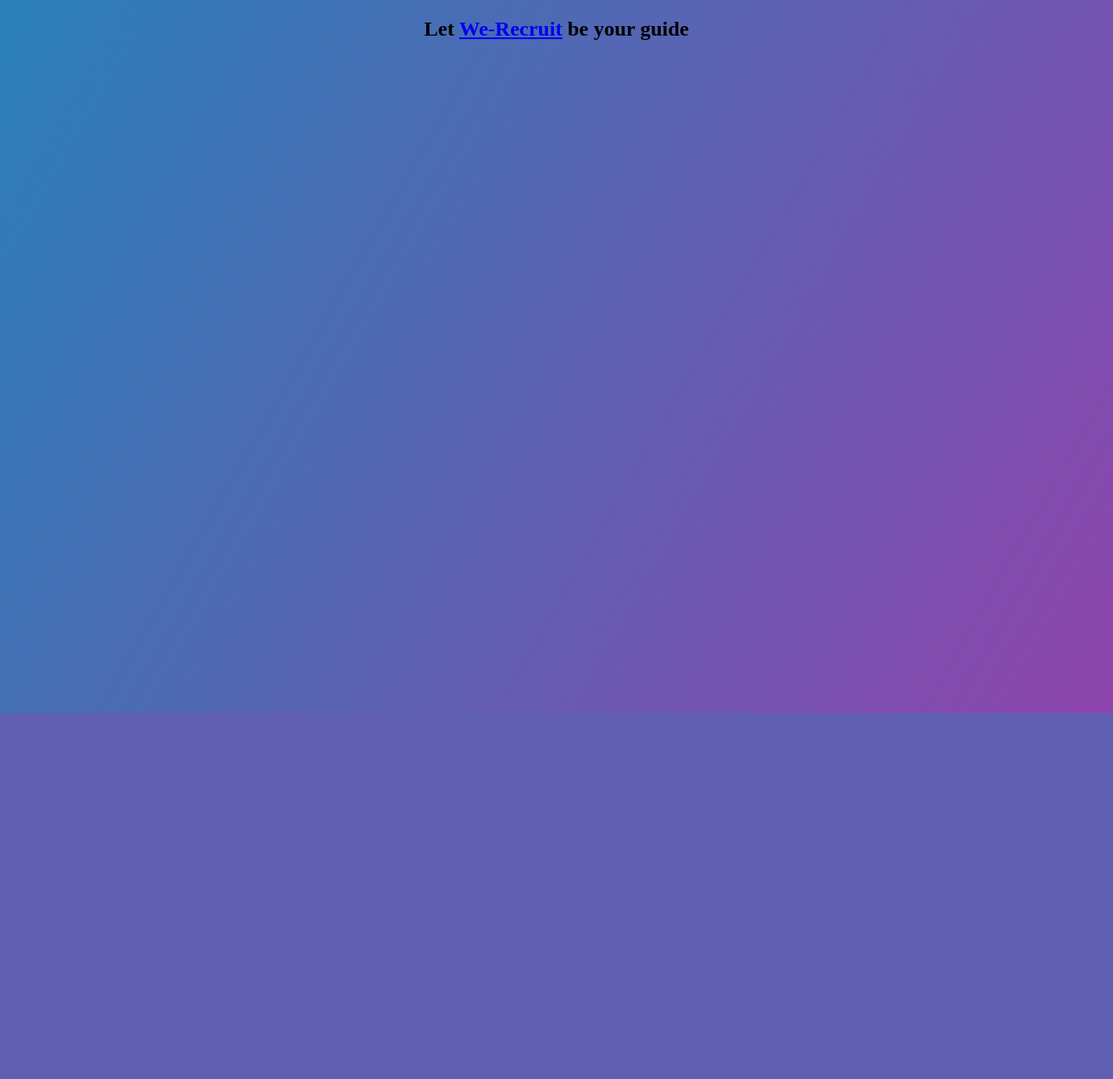
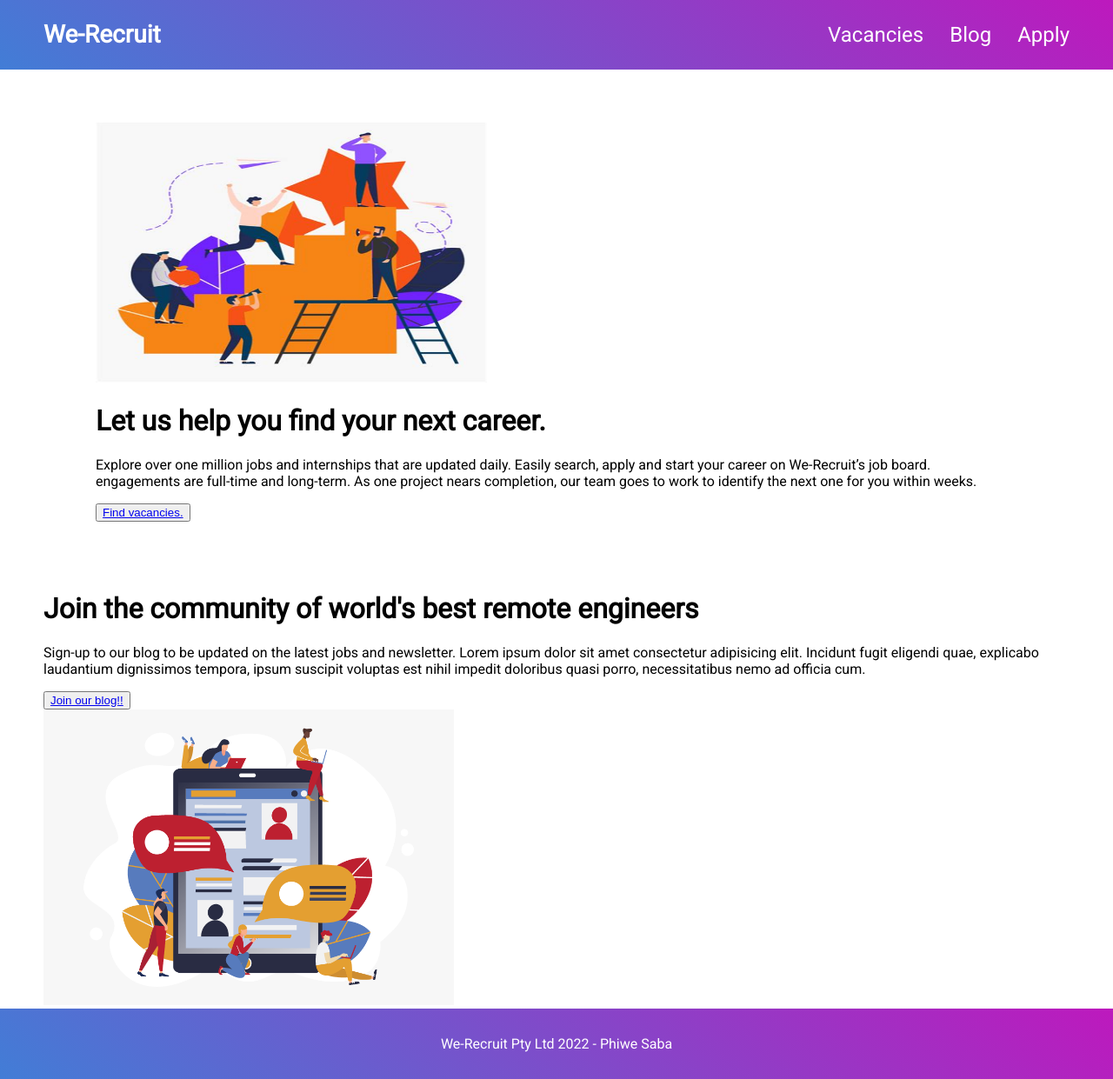
Before and after one commit to phiwe-saba/We-Recruit-website, a PHP site: page /blog.html in a window 1280 px wide. Shown: the whole page at 87% size. Before the commit the page ends 820 px from the top, so only its background shows below. Run offline with PHP 8.4, Linux system fonts and the light colour scheme.

Commit message:
worked on the blog and vacancies section.

```diff
--- a/blog.html
+++ b/blog.html
@@ -8,8 +8,43 @@
     <title>We-Recruit | Blog</title>
 </head>
 <body>
-    <div class="container">
-        <h2>Let <span> <a href="index.html">We-Recruit</a></span> be your guide</h2>
+    <div class="navbar">
+        <nav class="container">
+            <div class="logo"> <a href="./index.html">We-Recruit</a></div>
+            <ul>
+                <li id="header-links"><a href="vacancies.html">Vacancies</a></li>
+                <li id="header-links"><a href="blog.html">Blog</a></li>
+                <li id="header-links"><a href="application.html">Apply</a></li>
+            </ul>
+        </nav>
     </div>
+
+    <div class="body-section">
+        <div class="container">
+            <img src="./images/growth.jpg">
+            <div>
+                <h1>Let us help you find your next career.</h1>
+                <p>Explore over one million jobs and internships that are updated daily.
+                   Easily search, apply and start your career on We-Recruit’s job board.
+                   engagements are full-time and long-term. As one project nears completion, our team goes to work to identify the next one for you within weeks.
+                </p>
+                <button><a href="vacancies.html">Find vacancies.</a></button>
+            </div>
+        </div>
+    </div>
+    <div class="blog-section">
+        <div class="container">
+            <div>
+                <h1>Join the community of world's best remote engineers</h1>
+                <p>Sign-up to our blog to be updated on the latest jobs and newsletter. Lorem ipsum dolor sit amet consectetur adipisicing elit.
+                   Incidunt fugit eligendi quae, explicabo laudantium dignissimos tempora, ipsum suscipit voluptas est nihil impedit doloribus quasi porro, necessitatibus nemo ad officia cum.</p>
+                <button><a href="blog.html">Join our blog!!</a></button>
+            </div>
+            <img src="./images/applicant.png">
+        </div>
+    </div>
+    <footer>
+        <p>We-Recruit Pty Ltd 2022 - Phiwe Saba</p>
+    </footer>
 </body>
 </html>
--- a/styles/blog.css
+++ b/styles/blog.css
@@ -1,8 +1,137 @@
+@import url('https://fonts.googleapis.com/css2?family=Poppins:wght@300&family=Roboto&display=swap');
+
 body{
-    margin: 0;
-    padding: 0;
-    background: linear-gradient(120deg,#2980b9, #8e44ad);
-    height: 100vh;
-    overflow: hidden;
-    text-align: center;
-  }
+  margin:0;
+  padding: 0;
+  font-family: 'Roboto', sans-serif;
+  list-style-type: none;
+  box-sizing: border-box;
+}
+
+.container{
+  /*width: 100%;*/
+  max-width: 1280px;
+  margin: 0 auto;
+  padding: 0 50px;
+}
+
+.logo{
+  font-size: 28px;
+  line-height: 80px;
+  font-weight: bold;
+  color: white;
+}
+
+.navbar .container{
+  display: flex;
+  justify-content: space-between;
+  align-items: center;
+  height: 100%;
+}
+
+.navbar{
+  background-image: linear-gradient(40deg,rgb(66, 125, 214), rgb(189, 25, 189));
+}
+
+.navbar ul{
+  display: flex;
+  list-style-type: none;
+  font-size: 24px;
+}
+
+.navbar ul li{
+  margin-left: 30px;
+}
+
+.navbar a{
+  text-decoration: none;
+  color: white;
+}
+
+/* Body Section */
+.body-section{
+  display: flex;
+  padding:60px;
+}
+
+#job{
+  padding-left: 180px;
+}
+
+.body-section img{
+  width: 450px;
+  height:300px;
+}
+
+#job h1{
+  font-size: 42px;
+  padding-left: 65px;
+}
+
+#job p{
+  font-size: 18px;
+  padding-left: 65px;
+}
+
+#job button{
+  background-color: rgb(66, 125, 214);
+  margin-left: 65px;
+  font-size: 20px;
+  border: 0;
+  border-radius: 8px;
+  padding:15px;
+}
+
+#job button:hover{
+  background-color: black;
+}
+
+/* Blog Section */
+#blogmain button{
+  background-color: rgb(66, 125, 214);
+  margin-left:65px;
+  font-size: 20px;
+  border: 0;
+  border-radius: 8px;
+  padding:15px;
+}
+
+#blogmain button:hover{
+  background-color: black;
+}
+
+.blog-section{
+  display: flex;
+}
+
+.blog-section .container img{
+  max-width: 40%;
+}
+
+#blog-image img{
+  width: 450px;
+  height: 300px;
+  padding-right:65px;
+}
+
+#blogmain{
+  padding:10px;
+}
+
+#blogmain h1{
+  font-size: 42px;
+  padding-left: 65px;
+}
+
+#blogmain p{
+  font-size: 18px;
+  padding-left: 65px;
+}
+
+/* Footer */
+footer{
+  text-align: center;
+  background-image: linear-gradient(40deg,rgb(66, 125, 214), rgb(189, 25, 189));
+  padding: 15px;
+  color: white;
+}
```
Also changed, not shown: index.html (+5 -12 lines), styles/main.css (+9 -8 lines), styles/signup.css (deleted, +0 -36 lines), styles/vac-styles.css (+51 -17 lines), vacancies.html (+10 -14 lines), styles/style.css (deleted).
